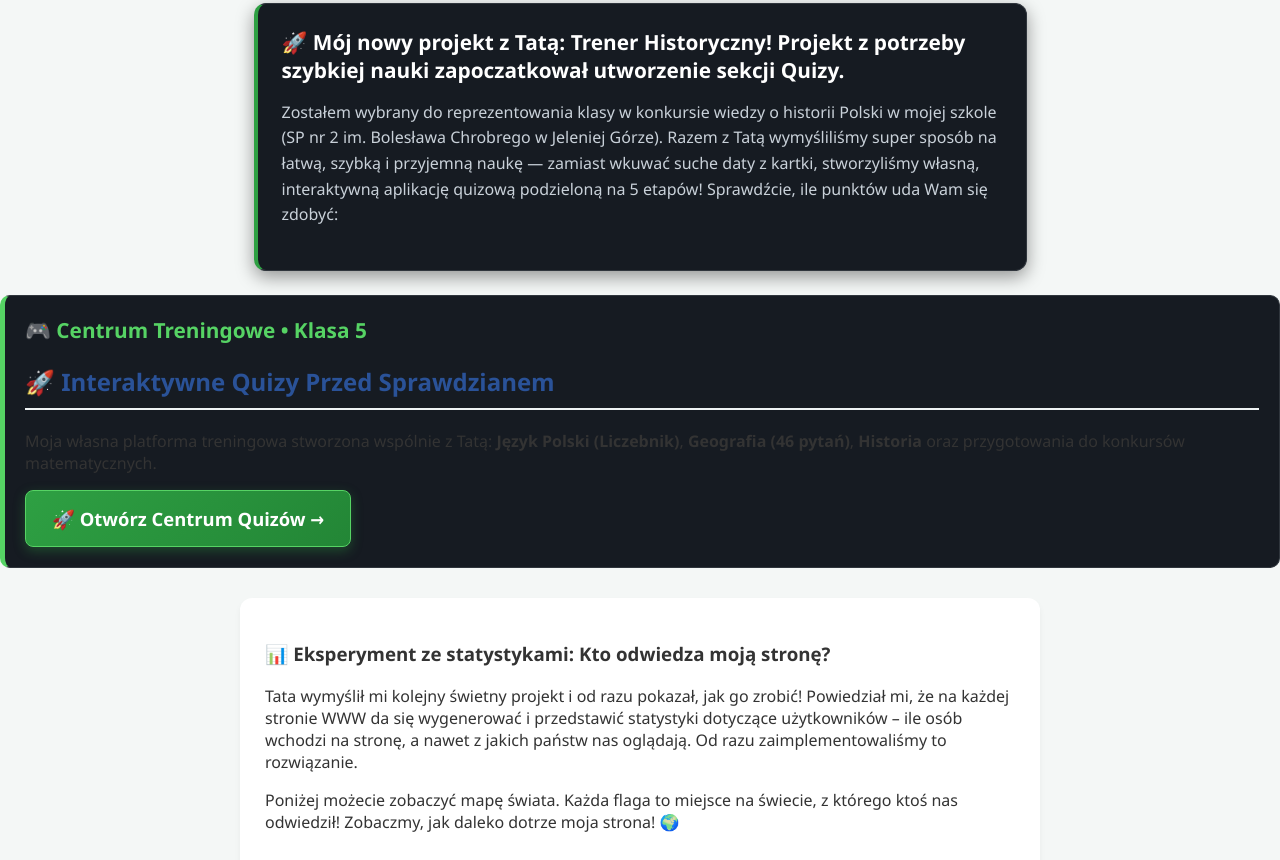
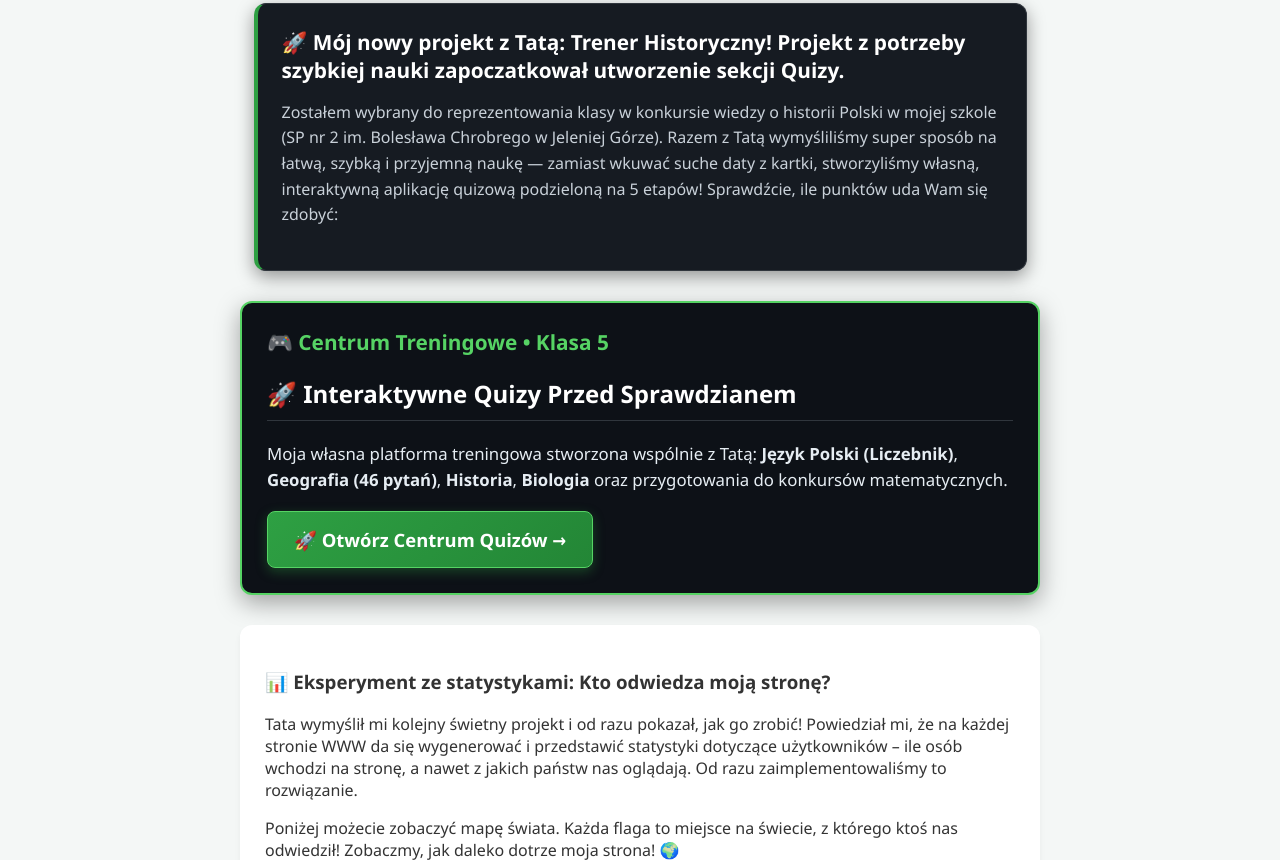
Before and after one commit to BartekCzyzyk/BartekCzyzyk.github.io, a plain HTML site: page index.html in a window 1280 px wide. Shown: the part 9393-10253 px from the top of the page. Drawn offline with Linux system fonts and the light colour scheme.

Commit message:
Revamp training center section in index.html
Updated the training center section with improved styling and additional quiz topics.

```diff
--- a/index.html
+++ b/index.html
@@ -193,21 +193,22 @@
         Zostałem wybrany do reprezentowania klasy w konkursie wiedzy o historii Polski w mojej szkole (SP nr 2 im. Bolesława Chrobrego w Jeleniej Górze). Razem z Tatą wymyśliliśmy super sposób na łatwą, szybką i przyjemną naukę — zamiast wkuwać suche daty z kartki, stworzyliśmy własną, interaktywną aplikację quizową podzieloną na 5 etapów! Sprawdźcie, ile punktów uda Wam się zdobyć:
     </p>
 </div>
-
+<!---------------------------- Centrum Treningowe ---------------------------------------------------->
 <!--------------------------    WSZYSTKIE QUIZY ------------------------------------------------------>
-<!---------------------------- Centrum Treningowe ---------------------------------------------------->
-    <div style="border: 1px solid #30363d; border-left: 5px solid #56D364; padding: 20px; border-radius: 10px; background-color: #161b22;">
-   <h3 style="margin-top: 0; color: #56D364; font-size: 1.3rem;">🎮 Centrum Treningowe • Klasa 5</h3>
-      <h2>🚀 Interaktywne Quizy Przed Sprawdzianem</h2>
-      <p>Moja własna platforma treningowa stworzona wspólnie z Tatą:
-          <strong>Język Polski (Liczebnik)</strong>, <strong>Geografia (46 pytań)</strong>,
-          <strong>Historia</strong> oraz przygotowania do konkursów matematycznych.</p>
-      <a href="quizy/index.html" class="button-quiz">🚀 Otwórz Centrum Quizów →</a>
+    <div class="container">
+        <div class="section" style="background-color: #0d1117; color: #c9d1d9; border: 2px solid #56D364; box-shadow: 0 8px 24px rgba(0,0,0,0.35);">
+            <h3 style="margin-top: 0; color: #56D364; font-size: 1.3rem;">🎮 Centrum Treningowe • Klasa 5</h3>
+            <h2 style="color: #ffffff; border-bottom: 1px solid #30363d;">🚀 Interaktywne Quizy Przed Sprawdzianem</h2>
+            <p style="font-size: 1.05rem; line-height: 1.6; color: #e6edf3;">
+                Moja własna platforma treningowa stworzona wspólnie z Tatą:
+                <strong>Język Polski (Liczebnik)</strong>, <strong>Geografia (46 pytań)</strong>,
+                <strong>Historia</strong>, <strong>Biologia</strong> oraz przygotowania do konkursów matematycznych.
+            </p>
+            <a href="quizy/index.html" class="button-quiz">🚀 Otwórz Centrum Quizów →</a>
+        </div>
     </div>
 <!---------------------------- QUIZY KONIEC ---------------------------------------------------------->
-            </div>
-        </div>
-    </div>
+
    <!---------------------------- STATYSTYKI POCZATEK -------------------------->
     <div class="container">
         <div class="section">
```
